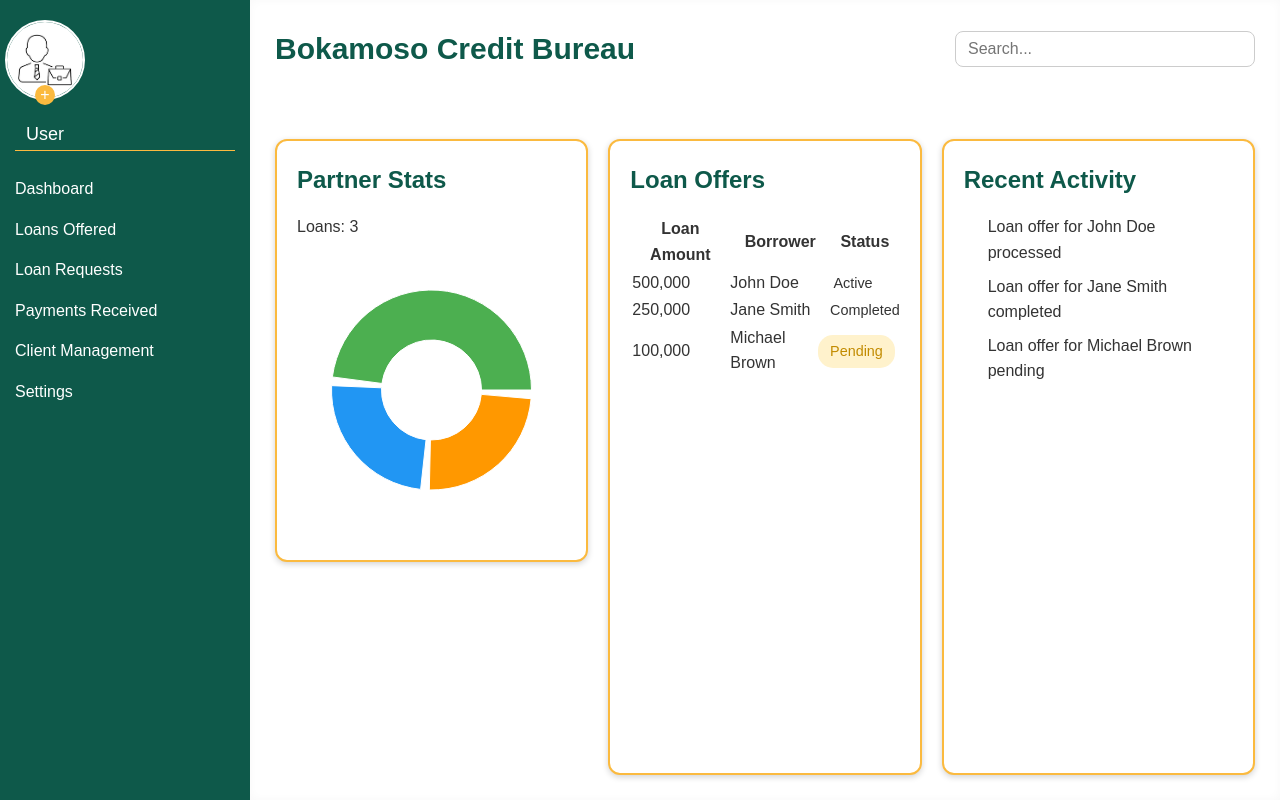
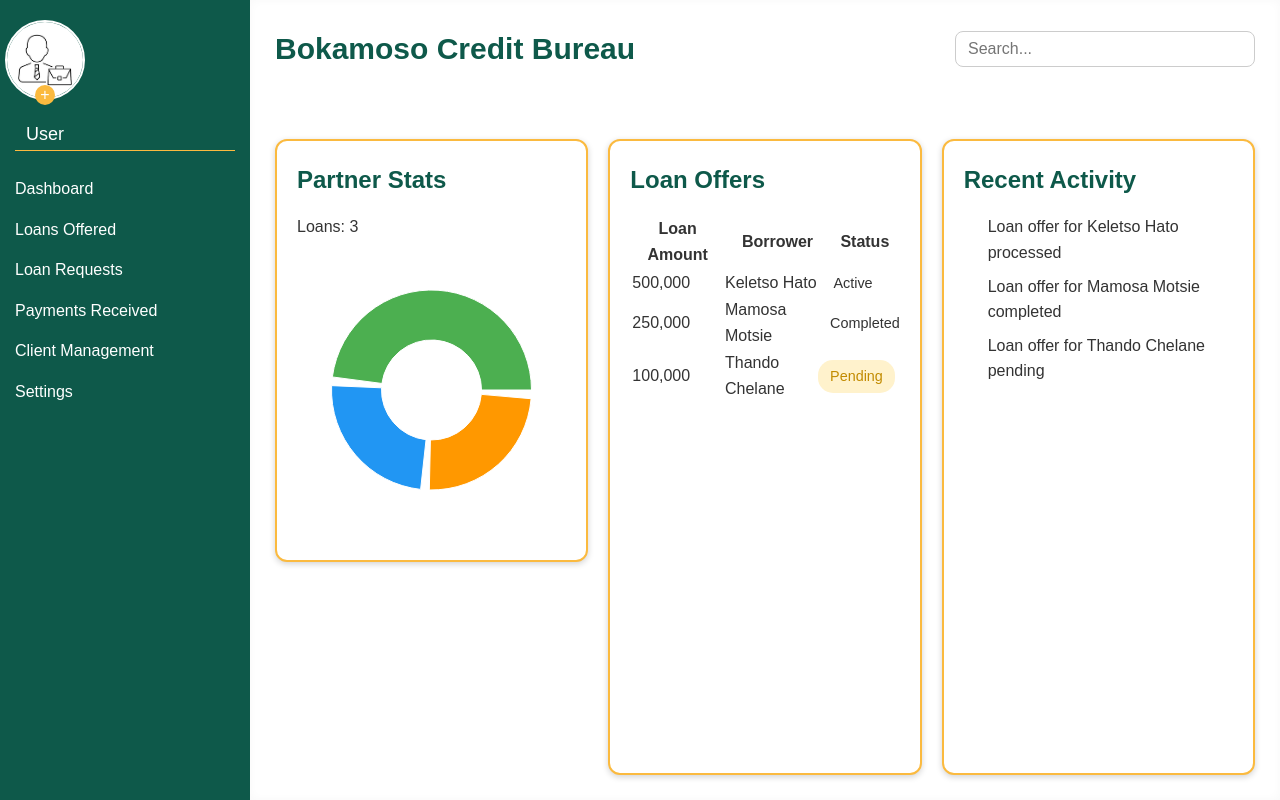
Before and after one commit to Mamosa394/frontend-credit, a React (Vite) app in the folder Credit-Bureau/: page /partner-dashboard in a window 1280 px wide. Built offline with nearby package versions, Linux system fonts and the light colour scheme.

Commit message:
partners

```diff
--- a/Credit-Bureau/src/pages/PartnerDashboard.jsx
+++ b/Credit-Bureau/src/pages/PartnerDashboard.jsx
@@ -46,9 +46,9 @@ const PartnerDashboard = () => {
 
   // Example data for partner dashboard
   const loanOffers = [
-    { loanAmount: "500,000", borrowerName: "John Doe", status: "Active" },
-    { loanAmount: "250,000", borrowerName: "Jane Smith", status: "Completed" },
-    { loanAmount: "100,000", borrowerName: "Michael Brown", status: "Pending" },
+    { loanAmount: "500,000", borrowerName: "Keletso Hato", status: "Active" },
+    { loanAmount: "250,000", borrowerName: "Mamosa Motsie", status: "Completed" },
+    { loanAmount: "100,000", borrowerName: "Thando Chelane", status: "Pending" },
   ];
 
   const partnerStats = [
@@ -58,9 +58,9 @@ const PartnerDashboard = () => {
   ];
 
   const recentActivity = [
-    "Loan offer for John Doe processed",
-    "Loan offer for Jane Smith completed",
-    "Loan offer for Michael Brown pending",
+    "Loan offer for Keletso Hato processed",
+    "Loan offer for Mamosa Motsie completed",
+    "Loan offer for Thando Chelane pending",
   ];
 
   return (
```
